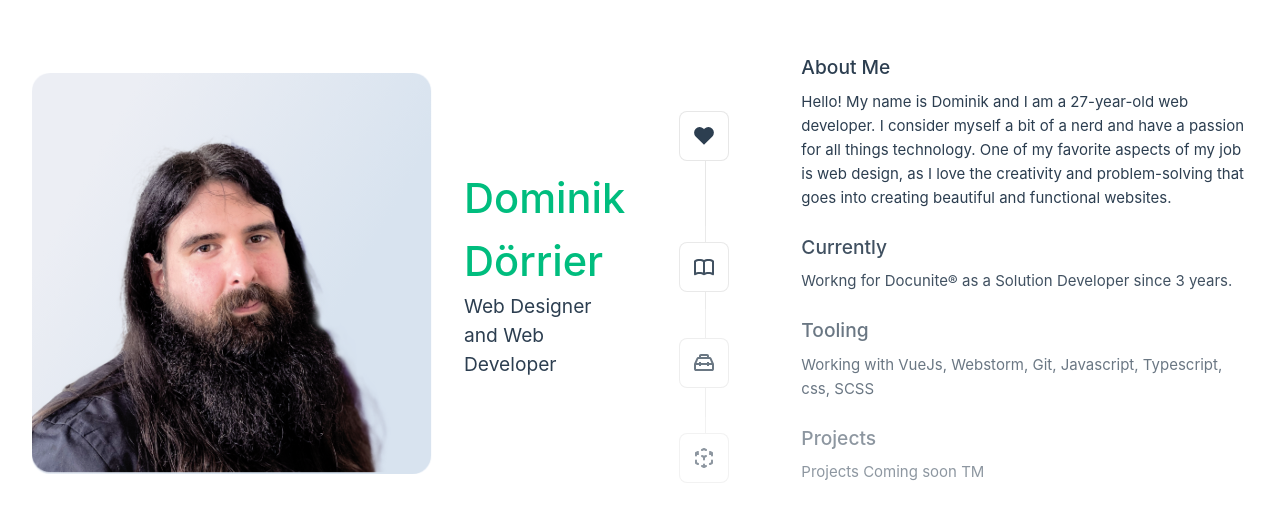
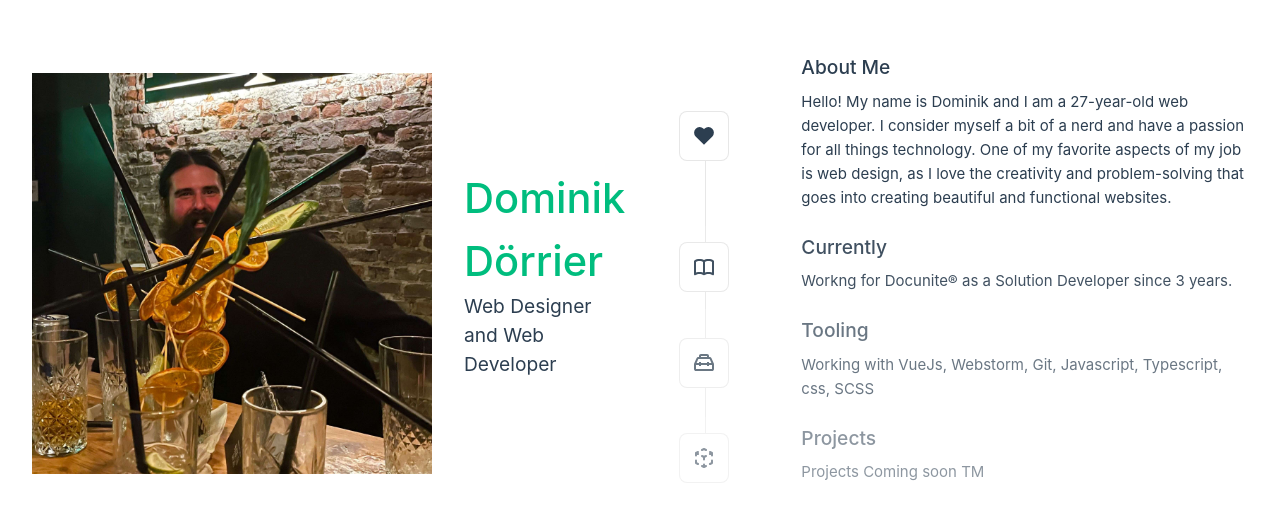
Before and after one commit to Tzyber/aboutme, a Vue app: page / in a window 1280 px wide. Shown: the part 127-646 px from the top of the page. Built offline with nearby package versions, Linux system fonts and the light colour scheme.

Commit message:
changed picture

```diff
--- a/src/App.vue
+++ b/src/App.vue
@@ -7,7 +7,7 @@
 
 <template>
   <header>
-    <img alt="Vue logo" class="logo" src="./assets/me.png" width="400" height="401" />
+    <img alt="Vue logo" class="logo" src="./assets/ITSME.jpg" width="400" height="401" />
 
     <div class="wrapper">
       <about-me msg="Dominik Dörrier" />
```
Also changed, not shown: src/assets/ITSME.jpg (added).
